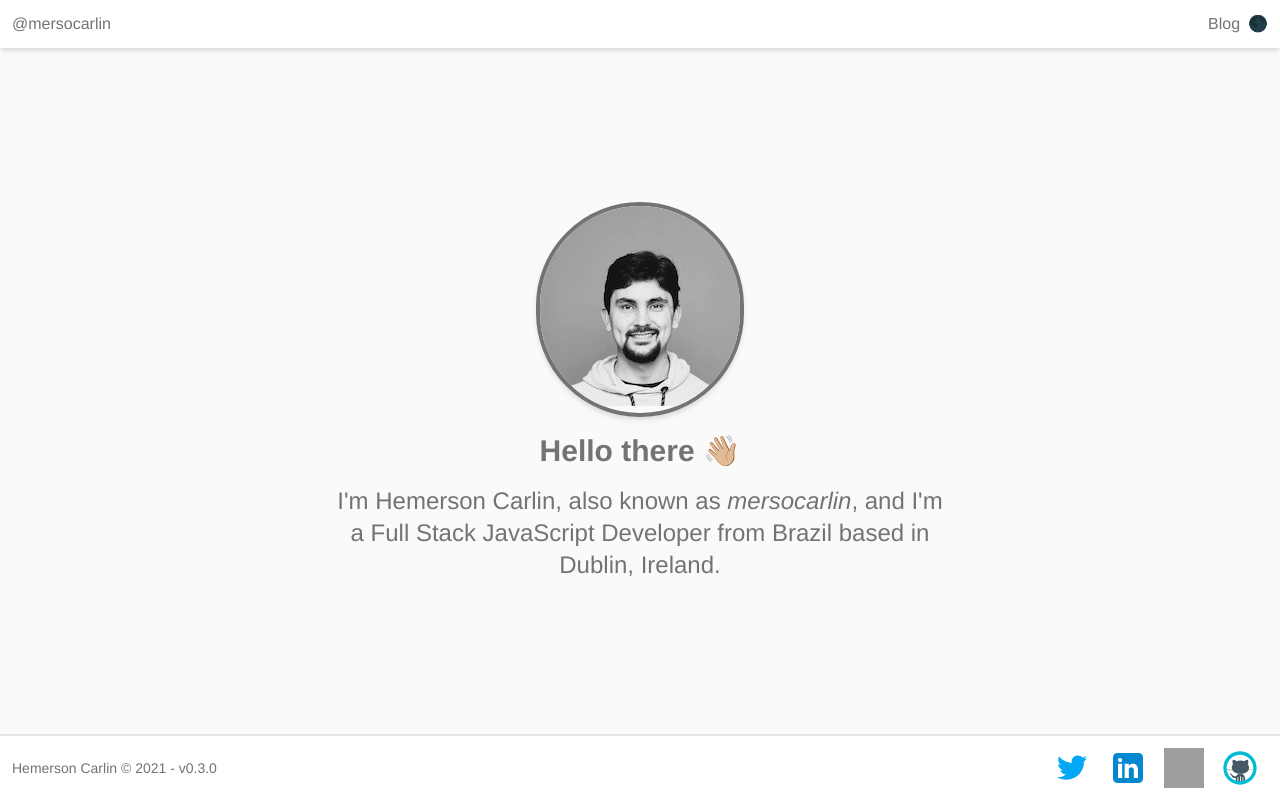
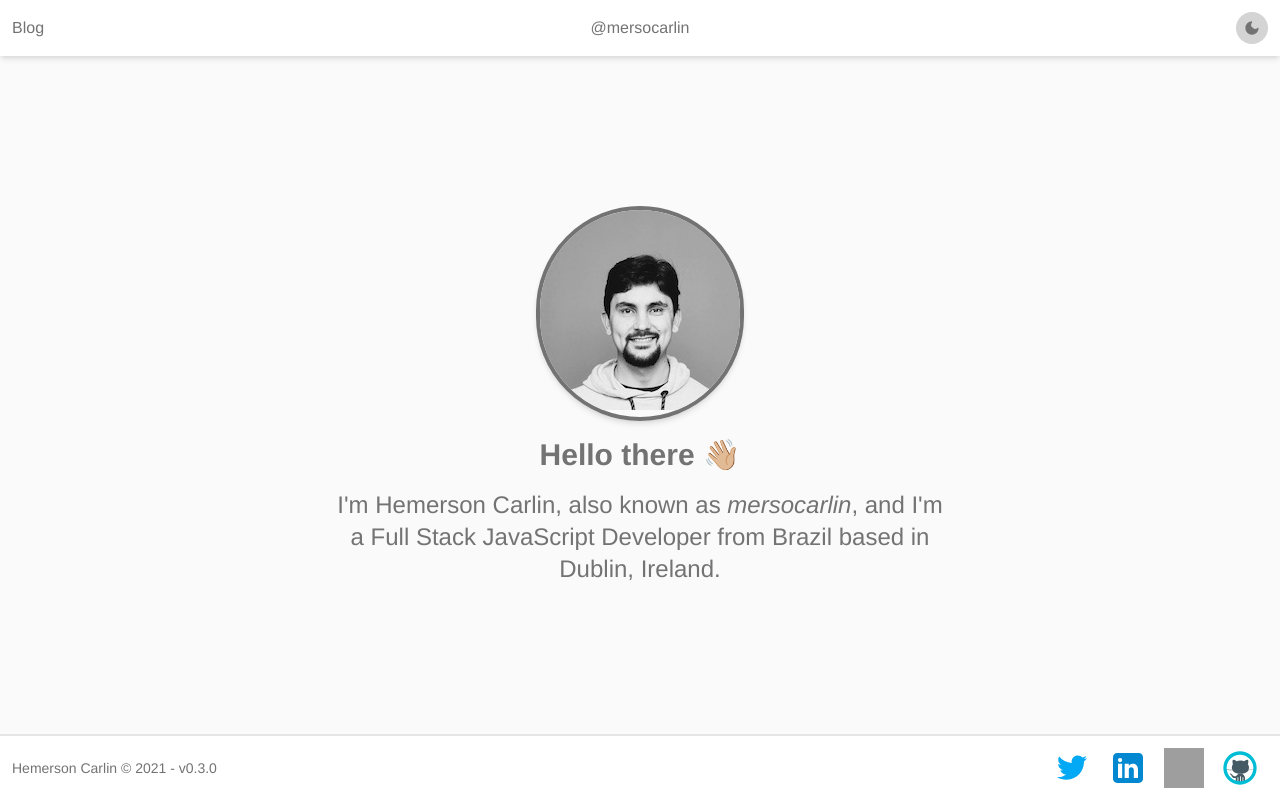
Before and after one commit to mersocarlin/mersocarlin.com, a Next.js app: page / in a window 1280 px wide. Built offline with nearby package versions, Linux system fonts and the light colour scheme; grey boxes are pictures that could not be loaded.

Commit message:
Update header

```diff
--- a/src/components/BlogPost/Components.tsx
+++ b/src/components/BlogPost/Components.tsx
@@ -23,7 +23,7 @@ const components = {
       {...props}
     />
   ),
-  code: (props: any) => <code data-test-id="test" {...props} />,
+  code: (props: any) => <code {...props} />,
   del: (props: any) => <del className="italic" {...props} />,
   h2: (props: any) => <Header as="h2" {...props} />,
   h3: (props: any) => <Header as="h3" {...props} />,
--- a/src/components/Layout.tsx
+++ b/src/components/Layout.tsx
@@ -1,4 +1,5 @@
 import React from 'react'
+import { useRouter } from 'next/router'
 
 import { initGA, trackPageView } from '@mersocarlin.com/utils/analytics'
 
@@ -19,10 +20,13 @@ export default function Layout({
   children,
   gaId,
 }: LayouProps) {
+  const router = useRouter()
   React.useEffect(() => {
     initGA(gaId)
     trackPageView(`${window.location.pathname}${window.location.search}`)
   }, [])
+
+  const isBlog = router.pathname === '/blog'
 
   return (
     <div
@@ -32,24 +36,21 @@ export default function Layout({
     >
       <header className="mersocarlin-bg-white flex items-center justify-between p-3 shadow-md">
         <Link
+          className={isBlog ? 'underline' : ''}
+          colorStyles="mersocarlin-text-gray hover:text-gray-600 visited:text-gray-600 dark:hover:text-gray-100 dark:visited:text-gray-100"
+          href="/blog"
+        >
+          Blog
+        </Link>
+
+        <Link
           colorStyles="mersocarlin-text-gray hover:text-gray-600 visited:text-gray-600 dark:hover:text-gray-100 dark:visited:text-gray-100"
           href="/"
         >
           @mersocarlin
         </Link>
 
-        <div className="flex items-center">
-          <div className="mr-2">
-            <Link
-              colorStyles="mersocarlin-text-gray hover:text-gray-600 visited:text-gray-600 dark:hover:text-gray-100 dark:visited:text-gray-100"
-              href="/blog"
-            >
-              Blog
-            </Link>
-          </div>
-
-          <ThemeSwitcher />
-        </div>
+        <ThemeSwitcher />
       </header>
 
       <main className="flex-1 my-8 m-auto w-full lg:max-w-screen-lg md:max-w-screen-md">
--- a/src/components/ThemeSwitcher.tsx
+++ b/src/components/ThemeSwitcher.tsx
@@ -1,6 +1,45 @@
 import React from 'react'
 
 import { useTheme } from '@mersocarlin.com/theme/ThemeProvider'
+
+function Sun() {
+  return (
+    <svg
+      className="w-4 h-4 mersocarlin-text-gray"
+      fill="currentColor"
+      stroke="currentColor"
+      viewBox="0 0 24 24"
+      xmlns="http://www.w3.org/2000/svg"
+    >
+      <circle cx="12" cy="12" r="5" />
+      <path
+        strokeLinecap="round"
+        strokeLinejoin="round"
+        strokeWidth={2.4}
+        d="M12 1v2m0 18v2M4.22 4.22l1.42 1.42m12.72 12.72l1.42 1.42M1 12h2m18 0h2M4.22 19.78l1.42-1.42M18.36 5.64l1.42-1.42"
+      />
+    </svg>
+  )
+}
+
+function Moon() {
+  return (
+    <svg
+      className="w-4 h-4 mersocarlin-text-gray"
+      fill="currentColor"
+      stroke="currentColor"
+      viewBox="0 0 24 24"
+      xmlns="http://www.w3.org/2000/svg"
+    >
+      <path
+        strokeLinecap="round"
+        strokeLinejoin="round"
+        strokeWidth={2}
+        d="M21 12.79A9 9 0 1111.21 3 7 7 0 0021 12.79z"
+      />
+    </svg>
+  )
+}
 
 export default function ThemeSwitcher() {
   const { onUpdateTheme, theme } = useTheme()
@@ -10,7 +49,9 @@ export default function ThemeSwitcher() {
       className="cursor-pointer"
       onClick={() => onUpdateTheme(theme === 'dark' ? 'light' : 'dark')}
     >
-      {theme === 'dark' ? <span>☀️</span> : <span>🌑</span>}
+      <div className="rounded-full bg-gray-300 dark:bg-gray-600 h-8 w-8 flex items-center justify-center">
+        {theme === 'dark' ? <Sun /> : <Moon />}
+      </div>
     </div>
   )
 }
```
